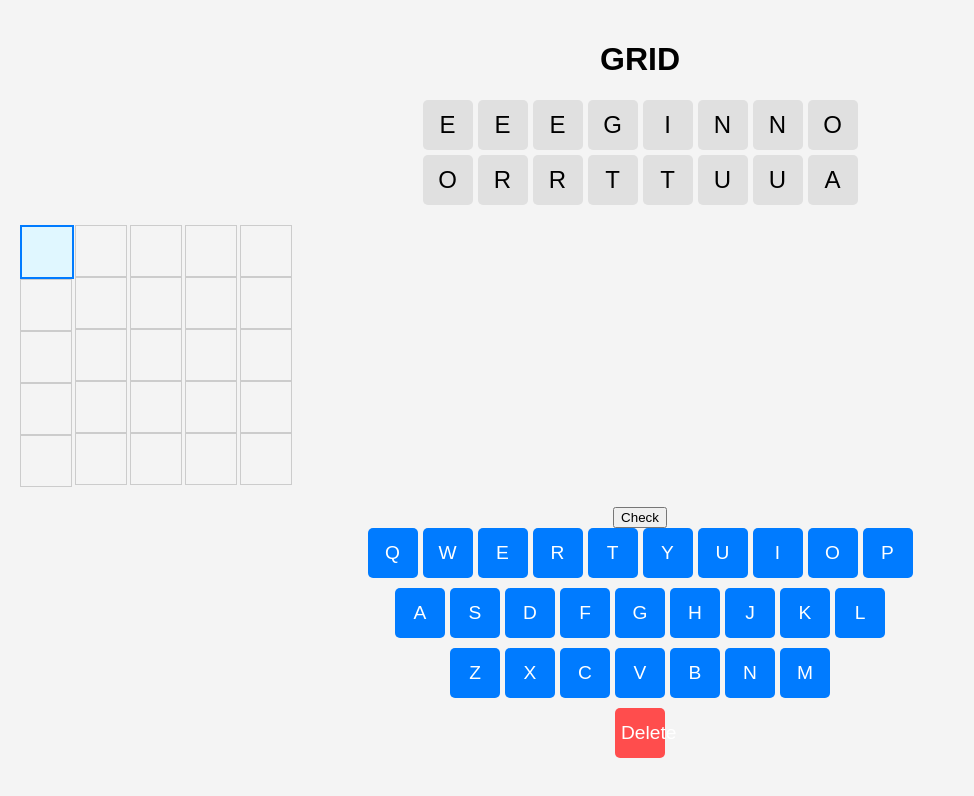
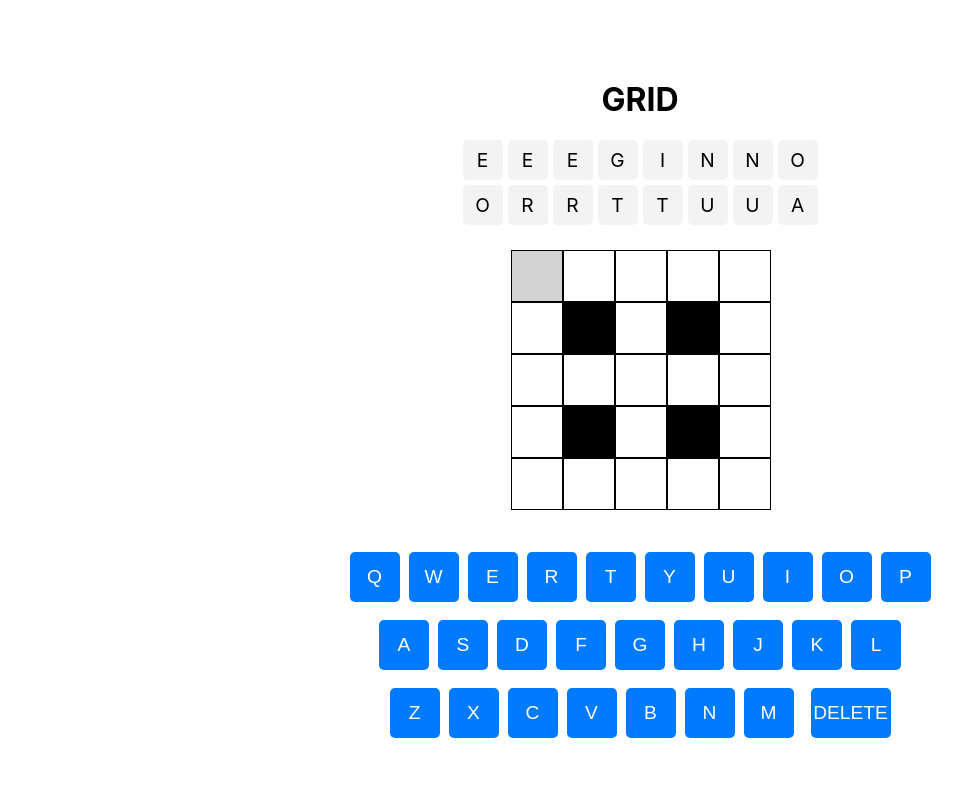
Before and after one commit to ephraimpe/grid, a React (Create React App) app: page / in a window 1280 px wide. Shown: the top 796 px of the page, without its empty margins (0-974 px from the left). Built offline with nearby package versions, Linux system fonts and the light colour scheme.

Commit message:
Updated app

```diff
--- a/src/App.css
+++ b/src/App.css
@@ -1,24 +1,18 @@
-body {
-  font-family: Arial, sans-serif;
-  margin: 0;
-  padding: 0;
-  text-align: center;
-  background-color: #f4f4f4;
-}
-
 .App {
-  padding: 20px;
-}
-
-h1 {
-  font-size: 2em;
+  display: flex;
+  flex-direction: column;
+  justify-content: center;
+  align-items: center;
+  min-height: 100vh;
+  background-color: #ffffff;
 }
 
 .grid {
   display: grid;
   grid-template-columns: repeat(5, 50px);
-  gap: 5px;
-  margin: 20px auto;
+  grid-template-rows: repeat(5, 50px);
+  gap: 2px;
+  margin: 20px;
 }
 
 .grid-cell {
@@ -27,23 +21,44 @@ h1 {
   display: flex;
   justify-content: center;
   align-items: center;
-  border: 1px solid #ccc;
+  border: 1px solid #000;
+  font-size: 1.5em;
   cursor: pointer;
-  font-size: 1.5em;
+  background: white;
+}
+
+.grid-cell.black-cell {
+  background: black;
+  cursor: default;
 }
 
 .grid-cell.selected {
-  border: 2px solid #007bff;
-  background: #e0f7ff;
+  background: lightgrey;
 }
 
-.letter:empty {
-  background: #f4f4f4;
-  border: 1px solid #ccc;
+.letter-pool {
+  display: grid;
+  grid-template-columns: repeat(8, 40px);
+  gap: 5px;
+  justify-content: center;
+  margin-bottom: 5px;
 }
 
-.grid-cell.filled {
-  background: #cce5ff;
+.letter {
+  display: flex;
+  justify-content: center;
+  align-items: center;
+  width: 40px;
+  height: 40px;
+  background: #f3f3f3;
+  font-size: 1.2em;
+  border-radius: 5px;
+  color: black;
+}
+
+.letter.used {
+  background: #ccc;
+  color: white;
 }
 
 .keyboard {
@@ -73,32 +88,3 @@ h1 {
 .key.delete {
   background: #ff4d4d;
 }
-
-.key:hover {
-  background: #bbb;
-}
-
-.letter-pool {
-  display: grid;
-  grid-template-columns: repeat(8, 50px);
-  gap: 5px;
-  justify-content: center;
-  margin-bottom: 20px;
-}
-
-.letter {
-  display: flex;
-  justify-content: center;
-  align-items: center;
-  width: 50px;
-  height: 50px;
-  background: #e0e0e0;
-  font-size: 1.5em;
-  border-radius: 5px;
-  color: black;
-}
-
-.letter.used {
-  background: #ccc;
-  color: white;
-}
--- a/src/App.js
+++ b/src/App.js
@@ -1,16 +1,39 @@
 import React, { useState, useEffect } from "react";
-import Grid from "./Grid";
 import Keyboard from "./Keyboard";
 import "./App.css";
 
 const App = () => {
   const [availableLetters, setAvailableLetters] = useState([
-    "E", "E", "E", "G", "I", "N", "N", "O",
-    "O", "R", "R", "T", "T", "U", "U", "A",
+    { letter: "E", used: 0 },
+    { letter: "E", used: 0 },
+    { letter: "E", used: 0 },
+    { letter: "G", used: 0 },
+    { letter: "I", used: 0 },
+    { letter: "N", used: 0 },
+    { letter: "N", used: 0 },
+    { letter: "O", used: 0 },
+    { letter: "O", used: 0 },
+    { letter: "R", used: 0 },
+    { letter: "R", used: 0 },
+    { letter: "T", used: 0 },
+    { letter: "T", used: 0 },
+    { letter: "U", used: 0 },
+    { letter: "U", used: 0 },
+    { letter: "A", used: 0 },
   ]);
-  const [usedLetters, setUsedLetters] = useState([]);
-  const [grid, setGrid] = useState(Array(5).fill(Array(5).fill("")));
+  const [grid, setGrid] = useState(
+    Array(5)
+      .fill(null)
+      .map(() => Array(5).fill(""))
+  );
   const [selectedCell, setSelectedCell] = useState([0, 0]);
+
+  const blackCells = [
+    [1, 1],
+    [1, 3],
+    [3, 1],
+    [3, 3],
+  ];
 
   useEffect(() => {
     const handleKeyDown = (event) => {
@@ -26,17 +49,17 @@ const App = () => {
         handleClearCell(row, col);
       } else {
         switch (event.key) {
+          case "ArrowUp":
+            navigateGrid(-1, 0);
+            break;
+          case "ArrowDown":
+            navigateGrid(1, 0);
+            break;
           case "ArrowLeft":
-            setSelectedCell([Math.max(row - 1, 0), col]);
+            navigateGrid(0, -1);
             break;
           case "ArrowRight":
-            setSelectedCell([Math.min(row + 1, 4), col]);
-            break;
-          case "ArrowUp":
-            setSelectedCell([row, Math.max(col - 1, 0)]);
-            break;
-          case "ArrowDown":
-            setSelectedCell([row, Math.min(col + 1, 4)]);
+            navigateGrid(0, 1);
             break;
           default:
             break;
@@ -48,8 +71,18 @@ const App = () => {
     return () => window.removeEventListener("keydown", handleKeyDown);
   }, [selectedCell]);
 
+  const navigateGrid = (rowDelta, colDelta) => {
+    let [row, col] = selectedCell;
+    do {
+      row = Math.max(0, Math.min(4, row + rowDelta));
+      col = Math.max(0, Math.min(4, col + colDelta));
+    } while (blackCells.some(([r, c]) => r === row && c === col));
+    setSelectedCell([row, col]);
+  };
+
   const handlePlaceLetter = (letter) => {
     const [row, col] = selectedCell;
+    if (blackCells.some(([r, c]) => r === row && c === col)) return;
 
     // Update the grid with the new letter
     const newGrid = grid.map((gridRow, rowIndex) =>
@@ -59,17 +92,18 @@ const App = () => {
     );
     setGrid(newGrid);
 
-    // Mark the letter as used
-    if (!usedLetters.includes(letter)) {
-      setUsedLetters([...usedLetters, letter]);
+    // Mark one instance of the letter as used
+    const newAvailableLetters = [...availableLetters];
+    const letterIndex = newAvailableLetters.findIndex(
+      (l) => l.letter === letter && l.used === 0
+    );
+    if (letterIndex !== -1) {
+      newAvailableLetters[letterIndex].used = 1;
     }
+    setAvailableLetters(newAvailableLetters);
 
     // Move to the next cell automatically
-    if (col < 4) {
-      setSelectedCell([row, col + 1]);
-    } else if (row < 4) {
-      setSelectedCell([row + 1, 0]);
-    }
+    navigateGrid(0, 1);
   };
 
   const handleClearCell = (row, col) => {
@@ -84,36 +118,57 @@ const App = () => {
     );
     setGrid(newGrid);
 
-    // Remove the letter from the used list if no other cells are using it
-    const isStillUsed = newGrid.some((gridRow) =>
-      gridRow.includes(letterToClear)
+    // Mark one instance of the cleared letter as available
+    const newAvailableLetters = [...availableLetters];
+    const letterIndex = newAvailableLetters.findIndex(
+      (l) => l.letter === letterToClear && l.used === 1
     );
-    if (!isStillUsed) {
-      setUsedLetters(usedLetters.filter((letter) => letter !== letterToClear));
+    if (letterIndex !== -1) {
+      newAvailableLetters[letterIndex].used = 0;
     }
+    setAvailableLetters(newAvailableLetters);
   };
-
-  const isLetterUsed = (letter) => usedLetters.includes(letter);
 
   return (
     <div className="App">
       <h1>GRID</h1>
       <div className="letter-pool">
-        {availableLetters.map((letter, index) => (
+        {availableLetters.map((letterObj, index) => (
           <span
             key={index}
-            className={`letter ${isLetterUsed(letter) ? "used" : ""}`}
+            className={`letter ${letterObj.used === 1 ? "used" : ""}`}
           >
-            {letter}
+            {letterObj.letter}
           </span>
         ))}
       </div>
-      <Grid
-        grid={grid}
-        selectedCell={selectedCell}
-        setSelectedCell={setSelectedCell}
-      />
-      <button className="check-button">Check</button>
+      <div className="grid">
+        {grid.map((row, rowIndex) =>
+          row.map((cell, colIndex) => {
+            const isBlackCell = blackCells.some(
+              ([r, c]) => r === rowIndex && c === colIndex
+            );
+            return (
+              <div
+                key={`${rowIndex}-${colIndex}`}
+                className={`grid-cell ${
+                  isBlackCell
+                    ? "black-cell"
+                    : selectedCell[0] === rowIndex &&
+                      selectedCell[1] === colIndex
+                    ? "selected"
+                    : ""
+                }`}
+                onClick={() => {
+                  if (!isBlackCell) setSelectedCell([rowIndex, colIndex]);
+                }}
+              >
+                {!isBlackCell && cell}
+              </div>
+            );
+          })
+        )}
+      </div>
       <Keyboard
         handlePlaceLetter={handlePlaceLetter}
         handleClear={() => handleClearCell(...selectedCell)}
--- /dev/null
+++ b/src/Keyboard.css
@@ -0,0 +1,53 @@
+.keyboard {
+    display: flex;
+    flex-direction: column;
+    align-items: center;
+    margin-top: 20px;
+  }
+
+  .keyboard-row {
+    display: flex;
+    justify-content: center;
+    margin: 2px 0;
+  }
+
+  .key {
+    padding: 10px 15px;
+    margin: 2px;
+    border: 1px solid #666666;
+    border-radius: 5px;
+    background-color: #969696;
+    font-size: 16px;
+    cursor: pointer;
+    text-transform: uppercase;
+  }
+
+  .key:hover {
+    background-color: #666666;
+  }
+
+  .key:active {
+    background-color: #d6d8db;
+  }
+
+  .delete-key {
+    margin-left: 10px; /* Space to the right of the M key */
+    padding: 24px 40px; /* Larger size for full "DELETE" visibility */
+    font-size: 16px;
+    background-color: #f1808b; /* Light red background to make it stand out */
+    border: 1px solid #f05161;
+    text-align: center; /* Center text horizontally */
+    display: flex; /* Use flexbox for centering */
+    justify-content: center; /* Center text horizontally */
+    align-items: center; /* Center text vertically */
+    height: 45px; /* Ensure a consistent height */
+    box-sizing: border-box; /* Include padding and border in size */
+  }
+
+  .delete-key:hover {
+    background-color: #f05161;
+  }
+
+  .delete-key:active {
+    background-color: #e0a7ad;
+  }
--- a/src/Keyboard.js
+++ b/src/Keyboard.js
@@ -1,32 +1,44 @@
 import React from "react";
-
-const qwertyLayout = [
-  ["Q", "W", "E", "R", "T", "Y", "U", "I", "O", "P"],
-  ["A", "S", "D", "F", "G", "H", "J", "K", "L"],
-  ["Z", "X", "C", "V", "B", "N", "M"],
-];
+import "./Keyboard.css";
 
 const Keyboard = ({ handlePlaceLetter, handleClear }) => {
+  const keys = [
+    ["Q", "W", "E", "R", "T", "Y", "U", "I", "O", "P"],
+    ["A", "S", "D", "F", "G", "H", "J", "K", "L"],
+    ["Z", "X", "C", "V", "B", "N", "M"],
+  ];
+
+  const handleKeyClick = (key) => {
+    if (key === "DELETE") {
+      handleClear();
+    } else {
+      handlePlaceLetter(key);
+    }
+  };
+
   return (
     <div className="keyboard">
-      {qwertyLayout.map((row, rowIndex) => (
+      {keys.map((row, rowIndex) => (
         <div key={rowIndex} className="keyboard-row">
           {row.map((key) => (
             <button
               key={key}
               className="key"
-              onClick={() => handlePlaceLetter(key)}
+              onClick={() => handleKeyClick(key)}
             >
               {key}
             </button>
           ))}
+          {rowIndex === 2 && (
+            <button
+              className="key delete-key"
+              onClick={() => handleKeyClick("DELETE")}
+            >
+              DELETE
+            </button>
+          )}
         </div>
       ))}
-      <div className="keyboard-row">
-        <button className="key delete" onClick={handleClear}>
-          Delete
-        </button>
-      </div>
     </div>
   );
 };
```
